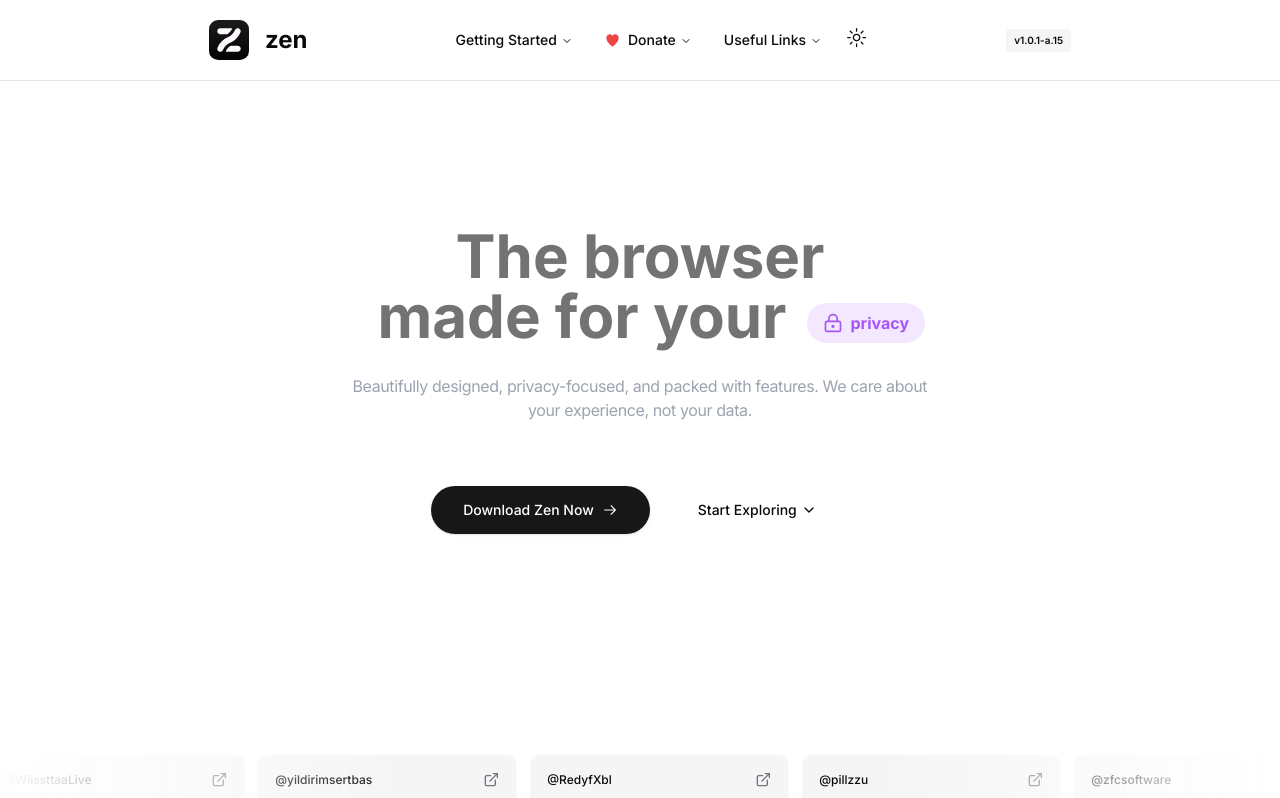
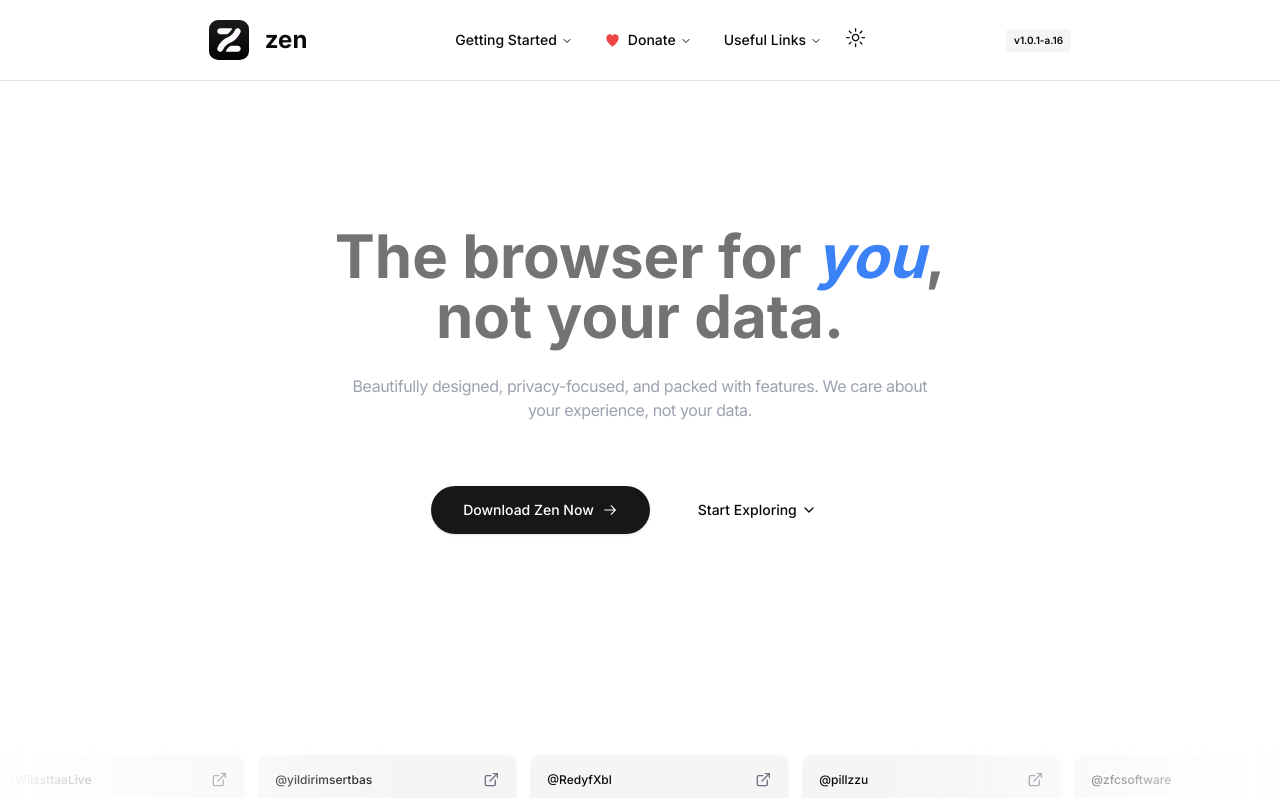
Before and after one commit to zen-browser/www, a Next.js app: page / in a window 1280 px wide. Shown: the top 798 px of the page. Built offline with nearby package versions, Linux system fonts and the light colour scheme.

Commit message:
Refactor CoolHeaderText component to improve readability and emphasize user privacy

```diff
--- a/src/components/cool-header-text/cool-header-text.tsx
+++ b/src/components/cool-header-text/cool-header-text.tsx
@@ -1,32 +1,11 @@
-import { LockKeyholeIcon, Paintbrush2Icon, RabbitIcon } from "lucide-react";
-import WordRotate from "../ui/word-rotate";
 
 export default function CoolHeaderText() {
 	return (
 		<>
 			<div className="my-5">
 				<h1 className="text-6xl font-bold text-muted-foreground duration-200">
-					The browser
-					<br className="hidden md:block" /> made for your
-					<span
-						style={{ transform: "translateY(5px)" }}
-						className="ml-5 inline-block w-24"
-					>
-						<span className="hidden bg-blue-100 bg-green-100 bg-purple-100 dark:border-2 dark:border-blue-700 dark:border-green-700 dark:border-purple-700 dark:bg-transparent">
-							{/* Forwards the color to the WordRotate component */}
-						</span>
-						<WordRotate
-							className="w-full text-base"
-							words={["privacy", "experience", "speed"]}
-							duration={2000}
-							colors={["purple", "green", "blue"]}
-							icons={[
-								<LockKeyholeIcon key="ic1" className="mr-2 h-5 w-5" />,
-								<Paintbrush2Icon key="ic2" className="mr-2 h-5 w-5" />,
-								<RabbitIcon key="ic3" className="mr-2 h-5 w-5" />,
-							]}
-						/>
-					</span>
+					The browser for <i className="text-blue-500">you</i>,<br />
+					not your data.
 				</h1>
 			</div>
 			<div className="pointer-events-none absolute right-[-125px] top-[-140px] mt-12 hidden h-fit w-fit !rotate-[15deg] transform animate-fade-in rounded-full border-2 bg-surface px-3 py-1 opacity-0 shadow [--animation-delay:400ms] md:block">
--- a/src/lib/release-notes.ts
+++ b/src/lib/release-notes.ts
@@ -1457,6 +1457,19 @@ export const releaseNotes: ReleaseNote[] = [
 			"Added support for workspace-theme specific accent colors",
 		],
 	},
+	{
+		version: "1.0.1-a.16",
+		date: "31/10/2024",
+		image: false,
+		workflowId: 11603948220,
+		extra:
+			"This release is a small patch to fix some issues that were introduced in the previous release. Thanks everyone for the quick feedback!",
+		fixes: [
+			"Fixed infinite width toolbar when bookmarks bar was open",
+			"Fixed disabling 'show newtab button under last active tab' not hiding the button",
+			"Fixed wrong aligment on glance action buttons",
+		],
+	}
 ].reverse();
 
 export function releaseNoteIsAlpha(note: ReleaseNote) {
```
